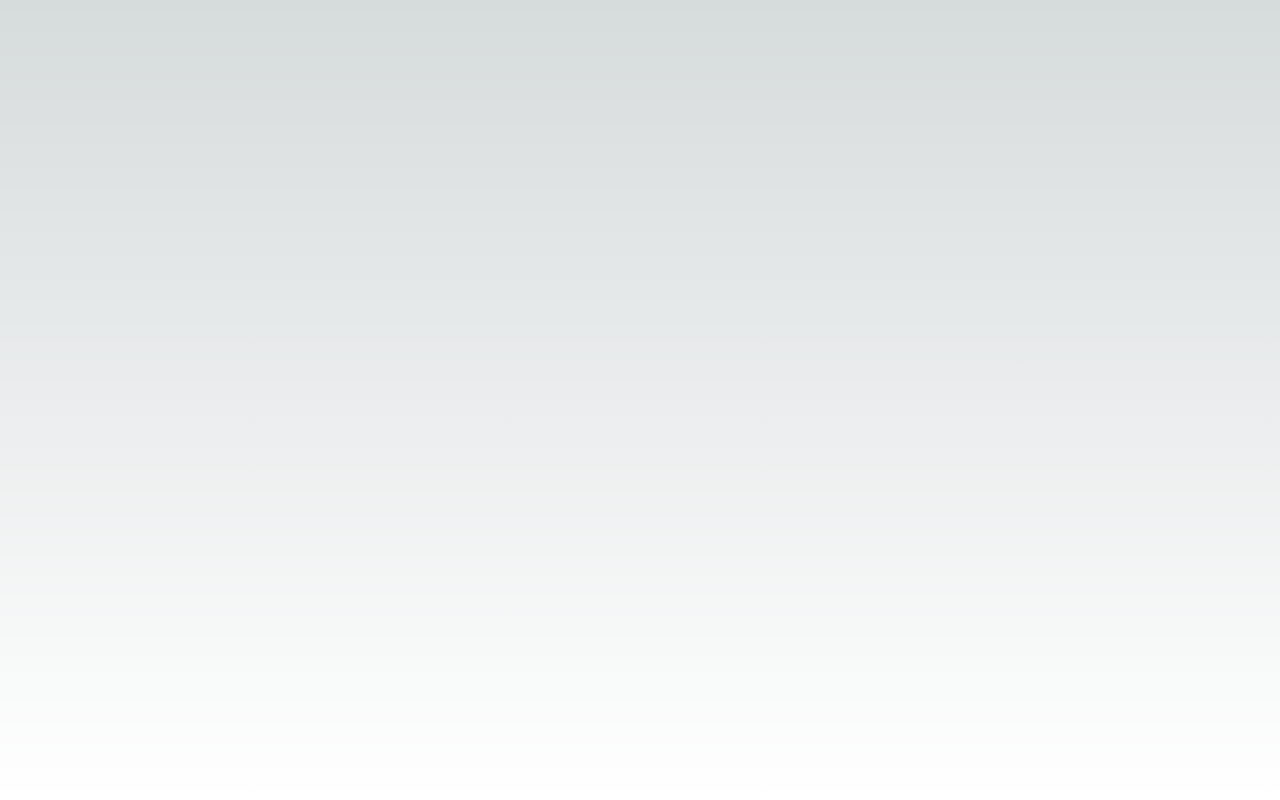
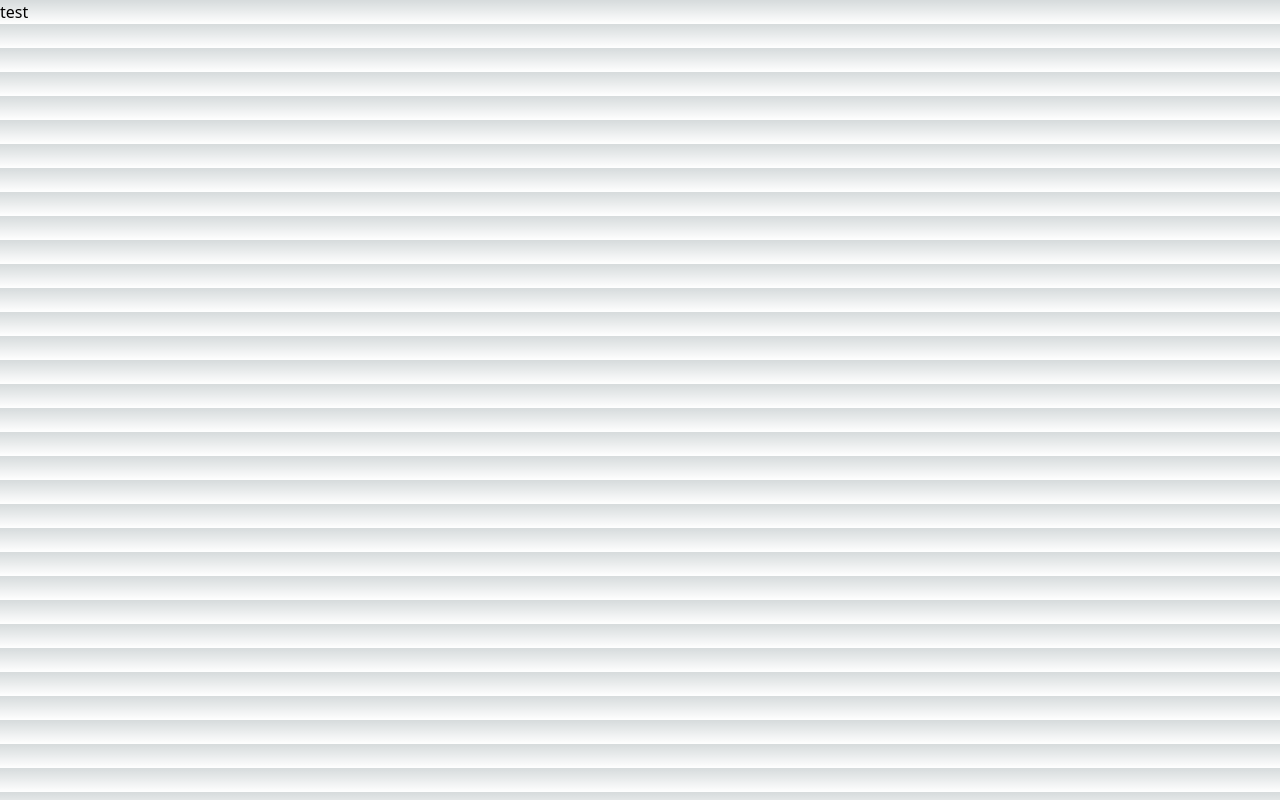
Before and after one commit to moong23/sgaem_next, a Next.js app: page / in a window 1280 px wide. Built offline with nearby package versions, Linux system fonts and the light colour scheme.

Commit message:
[feat]: initial settings

```diff
--- a/next.config.js
+++ b/next.config.js
@@ -1,6 +1,6 @@
 /** @type {import('next').NextConfig} */
 const nextConfig = {
-  reactStrictMode: true,
-}
+  reactStrictMode: false,
+};
 
-module.exports = nextConfig
+module.exports = nextConfig;
--- /dev/null
+++ b/src/pages/aboutus/index.tsx
@@ -0,0 +1,9 @@
+const AboutUs = () => {
+  return (
+    <>
+      <>AboutUS</>
+    </>
+  );
+};
+
+export default AboutUs;
--- a/src/pages/index.tsx
+++ b/src/pages/index.tsx
@@ -1,9 +1,7 @@
-import Image from "next/image";
-
 export default function Home() {
   return (
-    <main
-      className={`flex min-h-screen flex-col items-center justify-between p-24`}
-    ></main>
+    <main className={"w-full h-full flex flex-col"}>
+      <div>test</div>
+    </main>
   );
 }
```
Also changed, not shown: 1 other file (tests, documents, lock files or other folders).
